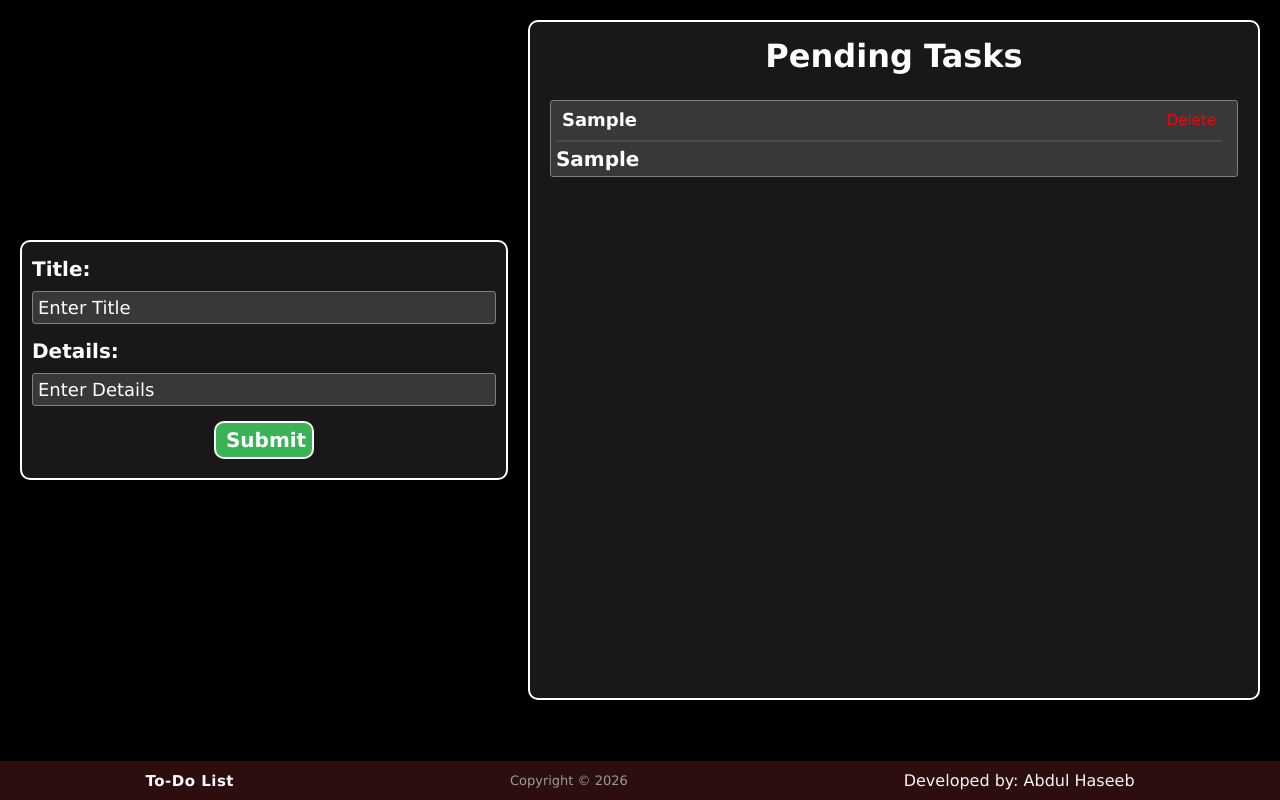
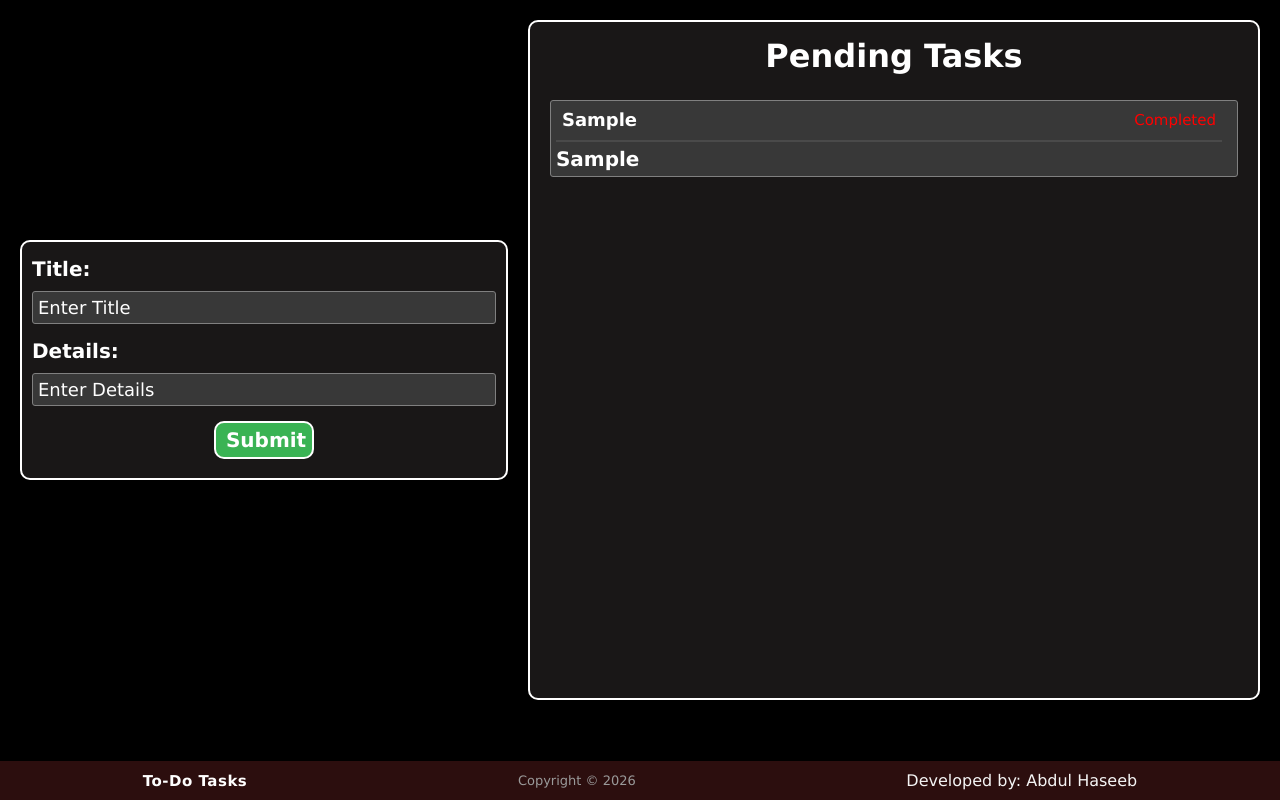
Before and after one commit to abdulhaseeb0666/Projects, a React (Vite) app in the folder To-Do List/: page / in a window 1280 px wide. Both pictures are taken after typing "Sample", "Sample" into the empty fields and a click on the button "Submit". Built offline with nearby package versions, Linux system fonts and the light colour scheme.

Commit message:
On branch main Your branch is up to date with 'origin/main'.
Changes to be committed:
	modified:   To-Do List/src/components/DeleteTodo.tsx
	modified:   To-Do List/src/components/Footer.tsx

```diff
--- a/To-Do List/src/components/DeleteTodo.tsx
+++ b/To-Do List/src/components/DeleteTodo.tsx
@@ -9,7 +9,7 @@ const DeleteTodo = (todos: todos[], settodos: React.Dispatch<React.SetStateActio
     settodos(updatedTodos);
   }
 
-  return <button onClick={deleteTodo}>Delete</button>
+  return <button onClick={deleteTodo}>Completed</button>
 
 }
 
--- a/To-Do List/src/components/Footer.tsx
+++ b/To-Do List/src/components/Footer.tsx
@@ -3,7 +3,7 @@ import React from 'react'
 const Footer = () => {
   return (
     <div className='footer'>
-        <h1 id='app-name'>To-Do List</h1>
+        <h1 id='app-name'>To-Do Tasks</h1>
         <p id='copyrights'>Copyright &copy; 2026</p>
         <p id='developer-name'>Developed by: <span>Abdul Haseeb</span></p>
     </div>
```
